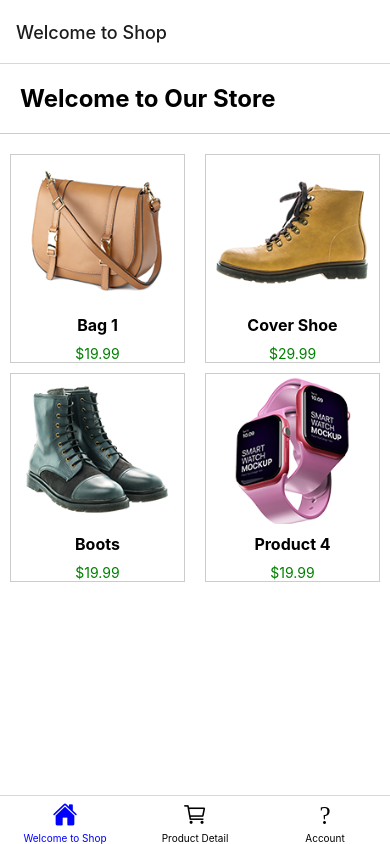
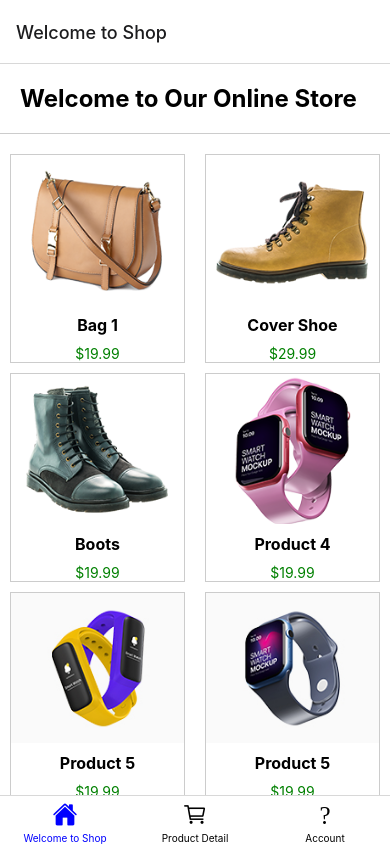
Before and after one commit to Dtblaze02/ecommerce_1, a React Native app: screen /Home in a window 390 px wide. Built offline with nearby package versions, Linux system fonts and the light colour scheme.

Commit message:
my additions

```diff
--- a/src/products/Products.js
+++ b/src/products/Products.js
@@ -24,4 +24,19 @@ export const products = [
         image: require('../../assets/images/watch-1.png'),
       },
     // Add more products as needed
+    {
+      id: 5,
+      name: 'Product 5',
+      price: '$19.99',
+      image: require('../../assets/images/watch-10.jpg'),
+    },
+    {
+      id: 5,
+      name: 'Product 5',
+      price: '$19.99',
+      image: require('../../assets/images/watch-9.jpg'),
+    },
+
+
+
   ];
--- a/src/screens/home/HomeScreen.js
+++ b/src/screens/home/HomeScreen.js
@@ -8,7 +8,7 @@ const HomeScreen = ({ navigation }) => {
   return (
     <ScrollView style={styles.container}>
       <View style={styles.header}>
-        <Text style={styles.headerText}>Welcome to Our Store</Text>
+        <Text style={styles.headerText}>Welcome to Our Online Store</Text>
       </View>
       <View style={styles.productContainer}>
         {products.map(product => (
```
